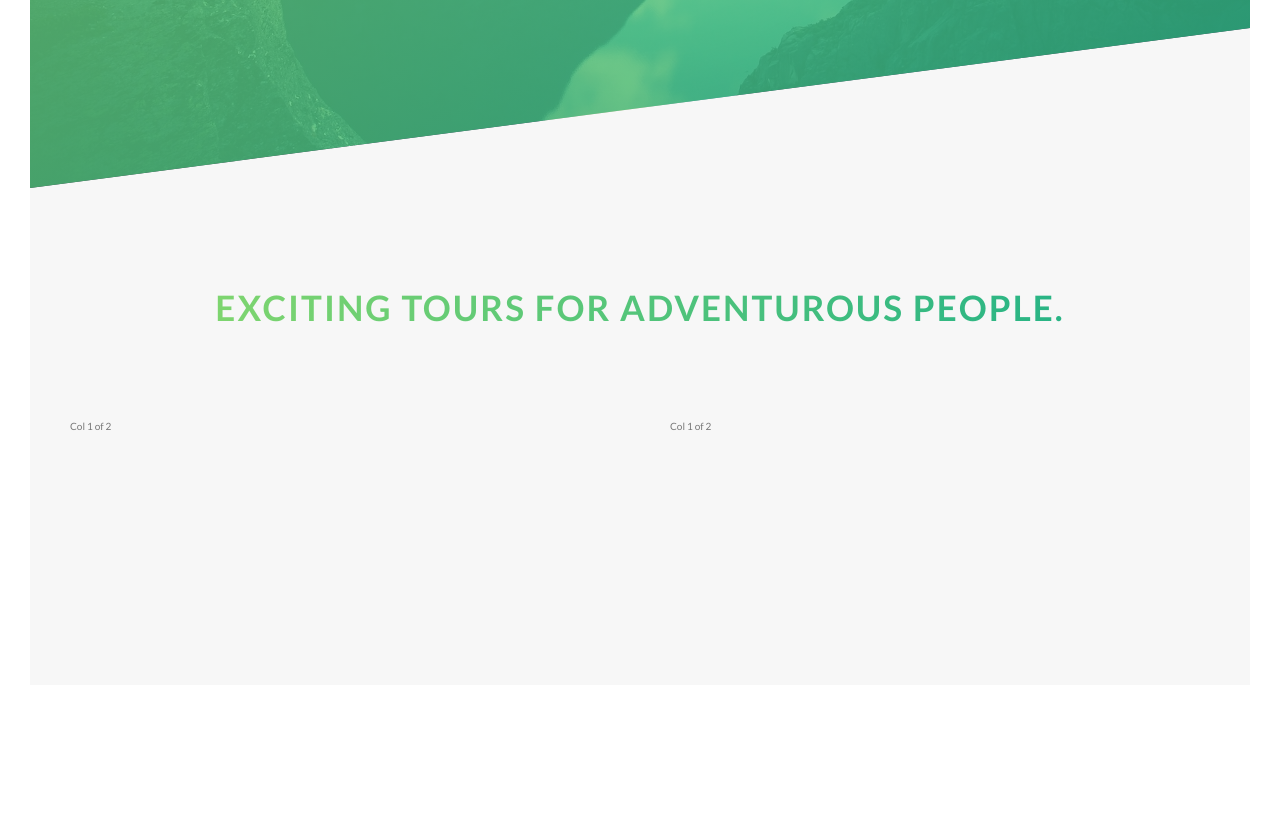
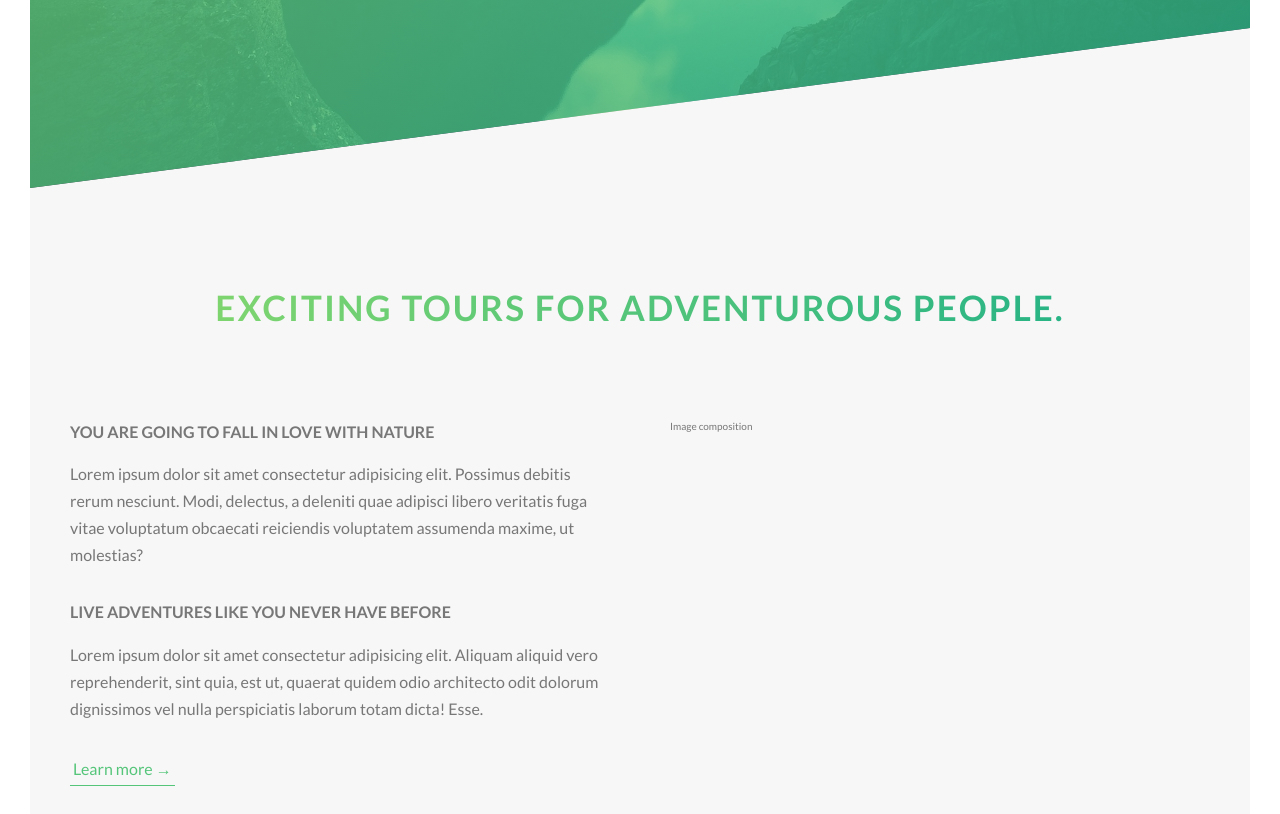
Before and after one commit to mihatratnik/tutorial-natours, a website: page index.html in a window 1280 px wide. Shown: the part 602-1416 px from the top of the page. Before the commit the page ends 1317 px from the top, so only its background shows below. Drawn offline with Linux system fonts and the light colour scheme.

Commit message:
about section added

```diff
--- a/index.html
+++ b/index.html
@@ -30,7 +30,7 @@
 
         <main>
             <section class="section-about">
-                <div class="u-center-text u-margin-bottom-8">
+                <div class="u-center-text u-margin-bottom-big">
                     <h2 class="heading-secondary">
                         Exciting tours for adventurous people.
                     </h2>
@@ -38,10 +38,20 @@
 
                 <div class="row">
                     <div class="col-1-of-2">
-                        Col 1 of 2
+                        <h3 class="heading-tertiary u-margin-bottom-small">You are going to fall in love with nature</h3>
+                        <p class="paragraph">
+                            Lorem ipsum dolor sit amet consectetur adipisicing elit. Possimus debitis rerum nesciunt. Modi, delectus, a deleniti quae adipisci libero veritatis fuga vitae voluptatum obcaecati reiciendis voluptatem assumenda maxime, ut molestias?
+                        </p>
+
+                        <h3 class="heading-tertiary u-margin-bottom-small">Live adventures like you never have before</h3>
+                        <p class="paragraph">
+                            Lorem ipsum dolor sit amet consectetur adipisicing elit. Aliquam aliquid vero reprehenderit, sint quia, est ut, quaerat quidem odio architecto odit dolorum dignissimos vel nulla perspiciatis laborum totam dicta! Esse.
+                        </p>
+                    <a href="#" class="btn-text">Learn more &rarr;</a>
                     </div>
+
                     <div class="col-1-of-2">
-                        Col 1 of 2
+                        Image composition
                     </div>
                 </div>
             </section>
--- a/sass/abstracts/_variables.scss
+++ b/sass/abstracts/_variables.scss
@@ -9,6 +9,9 @@
 $color-white: #fff;
 $color-black: #000;
 
+// FONT
+$default-font-size: 1.6rem;
+
 // GRID
 $grid-width: 114rem;
 $gutter-vertical: 8rem;
--- a/sass/base/_typography.scss
+++ b/sass/base/_typography.scss
@@ -53,3 +53,17 @@
         text-shadow: .5rem 1rem 2rem rgba($color-black, .2);
     }
 }
+
+.heading-tertiary {
+    font-size: $default-font-size;
+    font-weight: 700;
+    text-transform: uppercase;
+}
+
+.paragraph {
+    font-size: $default-font-size;
+
+    &:not(:last-child) {
+        margin-bottom: 3rem;
+    }
+}
--- a/sass/base/_utilities.scss
+++ b/sass/base/_utilities.scss
@@ -1,3 +1,5 @@
 .u-center-text { text-align: center; }
 
-.u-margin-bottom-8 { margin-bottom: 8rem; }
+.u-margin-bottom-small { margin-bottom: 1.5rem; }
+.u-margin-bottom-medium { margin-bottom: 4rem; }
+.u-margin-bottom-big { margin-bottom: 8rem; }
--- a/sass/components/_button.scss
+++ b/sass/components/_button.scss
@@ -8,7 +8,7 @@
         border-radius: 5rem;
         transition: all .2s;
         position: relative;
-        font-size: 1.6rem;
+        font-size: $default-font-size;
     }
 
     &:hover {
@@ -52,3 +52,28 @@
         animation: moveInBottom .5s ease-out 0.75s backwards;
     }
 }
+
+.btn-text {
+    &:link,
+    &:visited {
+        font-size: $default-font-size;
+        color: $color-primary;
+        display: inline-block;
+        text-decoration: none;
+        border-bottom: 1px solid $color-primary;
+        padding: 3px;
+        transition: all .2s;
+    }
+
+    &:hover {
+        background-color: $color-primary;
+        color: $color-white;
+        box-shadow: 0 1rem 2rem rgba($color-black,.15);
+        transform: translateY(-2px)
+    }
+
+    &:active {
+        box-shadow: 0 1rem 2rem rgba($color-black,.15);
+        transform: translate(0px)
+    }
+}
```
Also changed, not shown: css/style.css.
